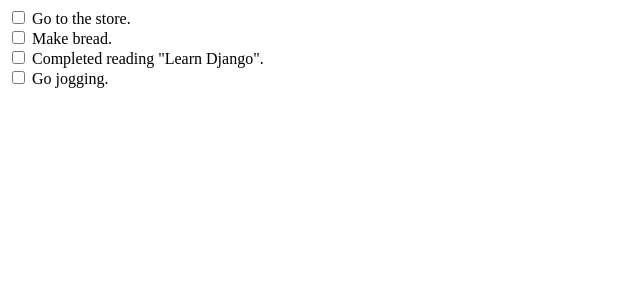
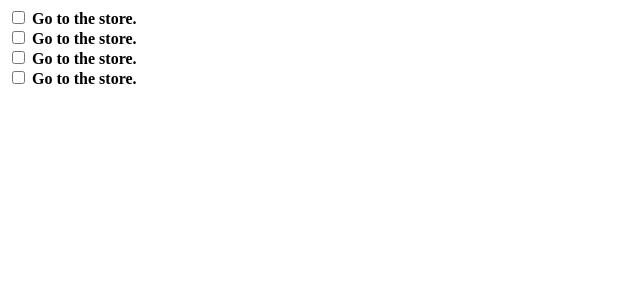
Before and after one commit to ElimuStuart/todoApp, a React (Create React App) app: page / in a window 1280 px wide. Shown: the top 300 px of the page, without its empty margins (0-640 px from the left). Built offline with nearby package versions, Linux system fonts and the light colour scheme.

Commit message:
Phase 2
Created a TodoItem component and styled it

```diff
--- a/src/App.js
+++ b/src/App.js
@@ -1,13 +1,14 @@
 import React from "react";
+import TodoItem from "./TodoItem";
 
 function App() {
+
   return (
     <div>
-      <input type="checkbox" /> <label>Go to the store.</label> <br />
-      <input type="checkbox" /> <label>Make bread.</label> <br />
-      <input type="checkbox" /> <label>Completed reading "Learn Django".</label>{" "}
-      <br />
-      <input type="checkbox" /> <label>Go jogging.</label>
+      <TodoItem />
+      <TodoItem />
+      <TodoItem />
+      <TodoItem />
     </div>
   );
 }
--- /dev/null
+++ b/src/TodoItem.js
@@ -0,0 +1,16 @@
+import React from "react";
+
+function TodoItem() {
+
+  const style = {
+    fontWeight: 'bold'
+  }
+  return (
+    <div style={style}>
+      <input type="checkbox" /> <label>Go to the store.</label> <br />
+    </div>
+  )
+
+}
+
+export default TodoItem;
```
